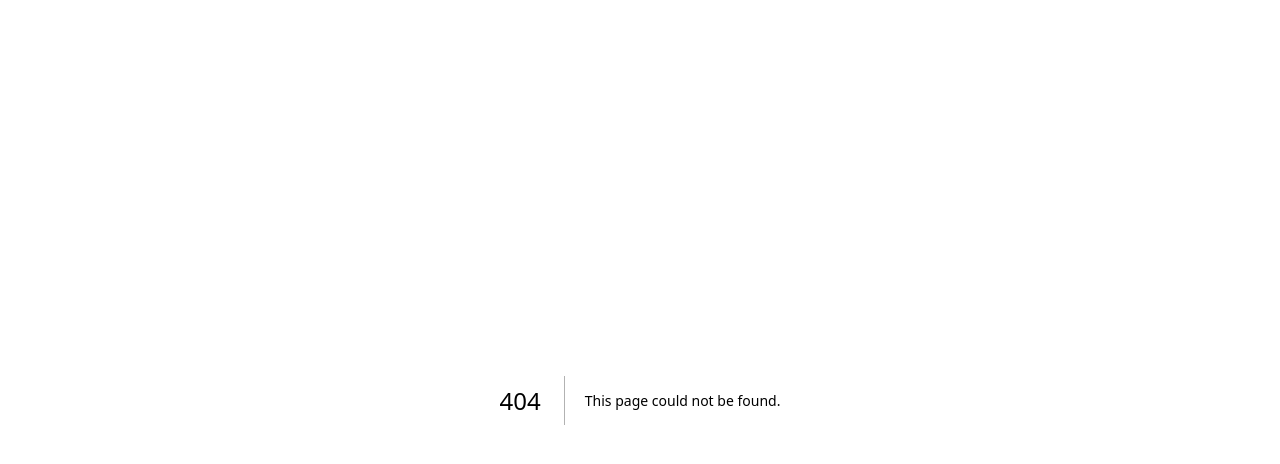
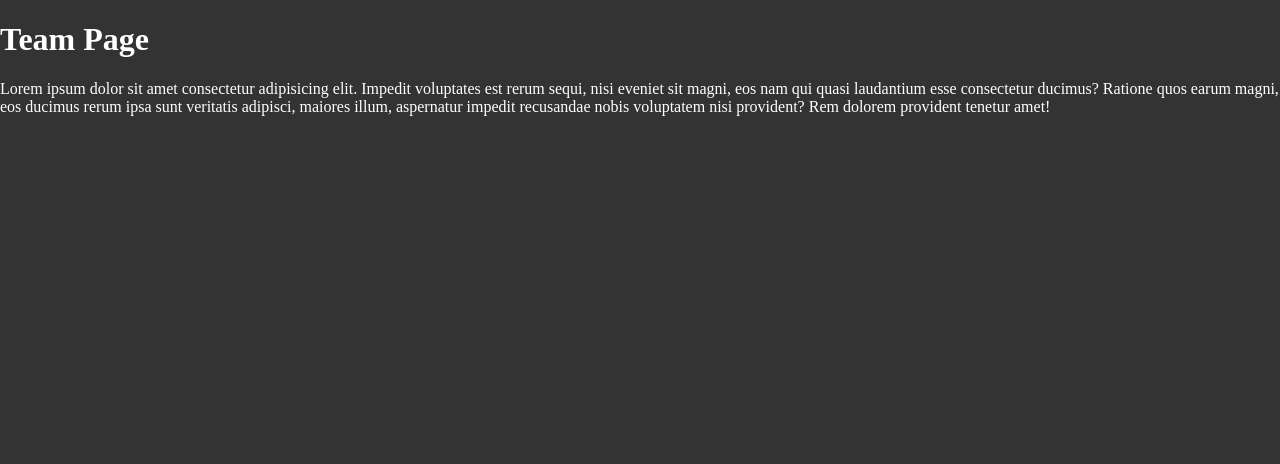
Before and after one commit to develad/next13-crash, a Next.js app: page /about/team in a window 1280 px wide. Before the commit this address had no page. Shown: the top 464 px of the page. Built offline with nearby package versions, Linux system fonts and the light colour scheme.

Commit message:
Routing System & Nested Routes

```diff
--- /dev/null
+++ b/app/about/team/page.jsx
@@ -0,0 +1,19 @@
+import React from "react";
+
+const TeamPage = () => {
+  return (
+    <div>
+      <h1>Team Page</h1>
+      <p>
+        Lorem ipsum dolor sit amet consectetur adipisicing elit. Impedit
+        voluptates est rerum sequi, nisi eveniet sit magni, eos nam qui quasi
+        laudantium esse consectetur ducimus? Ratione quos earum magni, eos
+        ducimus rerum ipsa sunt veritatis adipisci, maiores illum, aspernatur
+        impedit recusandae nobis voluptatem nisi provident? Rem dolorem
+        provident tenetur amet!
+      </p>
+    </div>
+  );
+};
+
+export default TeamPage;
```
Also changed, not shown: app/about/page.jsx (added, +7 -0 lines), app/page.js (+17 -1 lines).
